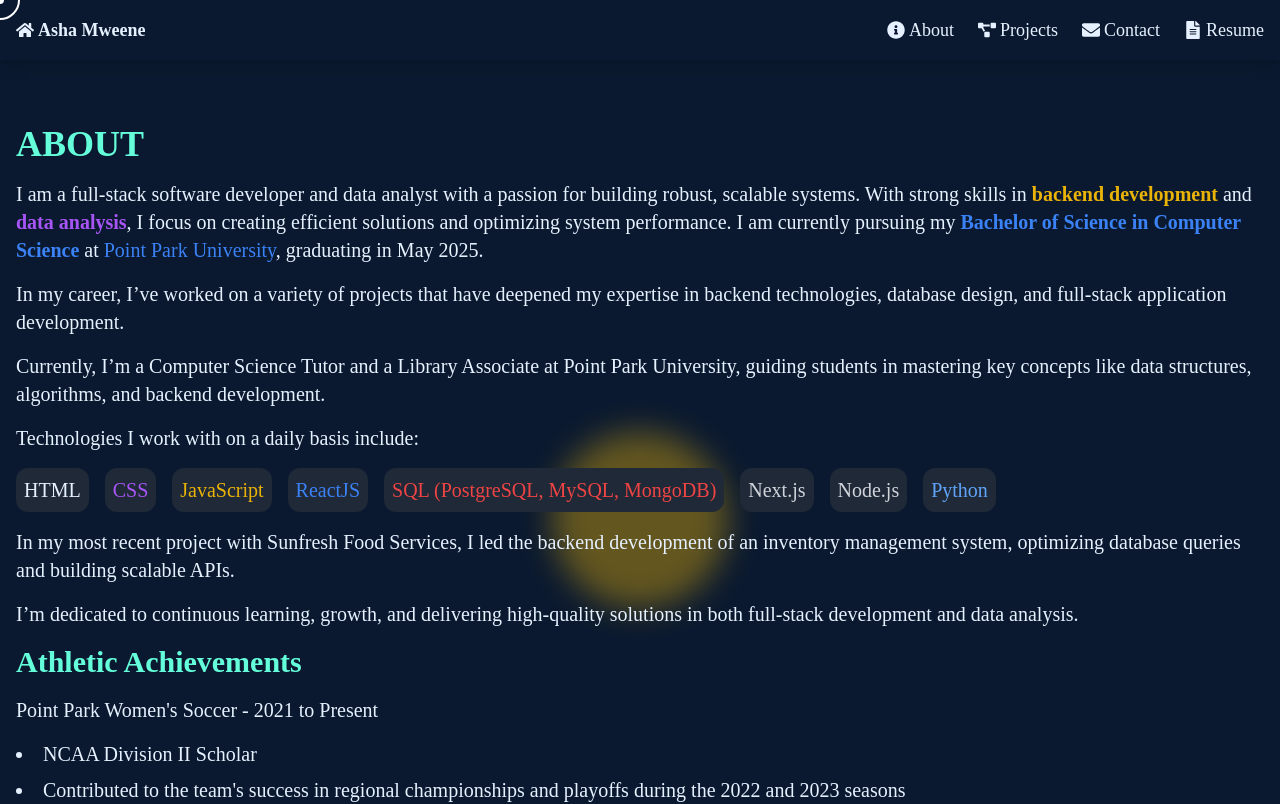
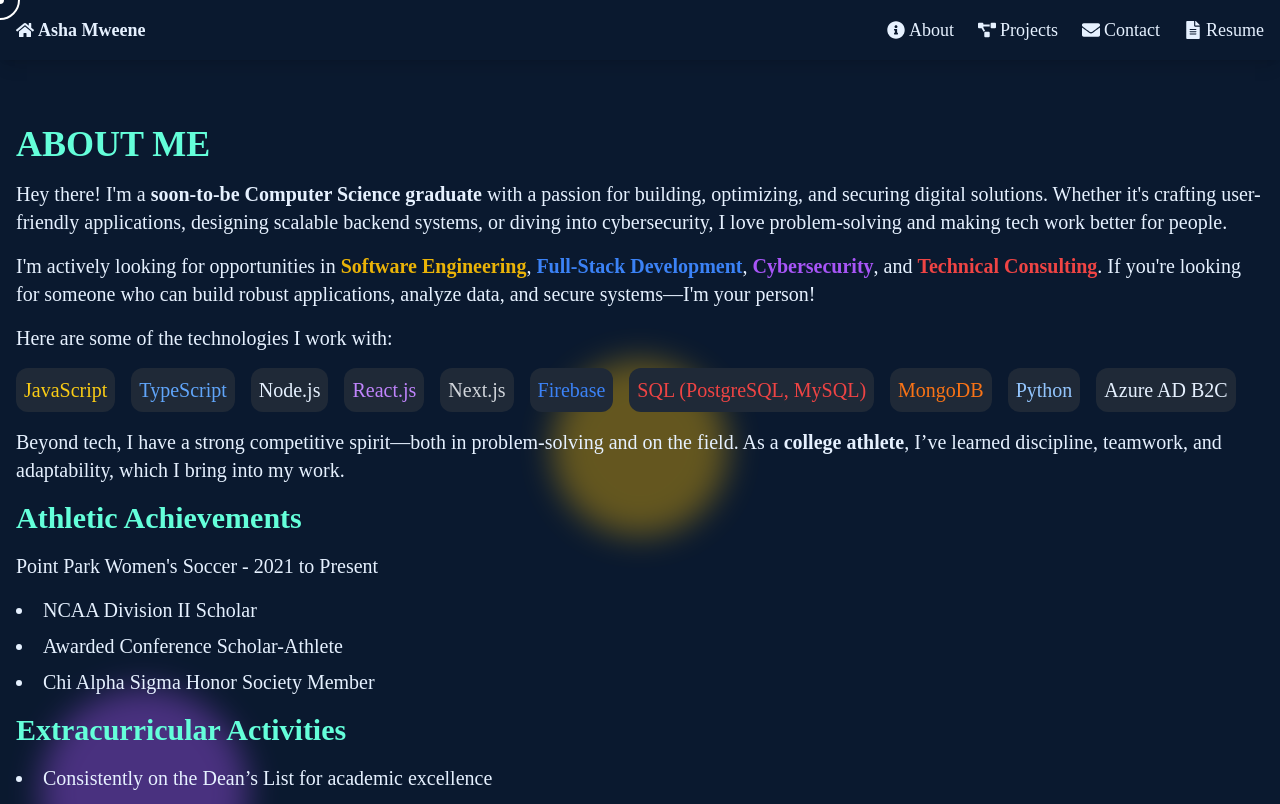
Before and after one commit to a-mwen/portfolio-website-, a Next.js app: page /about in a window 1280 px wide. Shown: the top 804 px of the page. Built offline with nearby package versions, Linux system fonts and the light colour scheme.

Commit message:
Updated portfolio

```diff
--- a/src/pages/about.js
+++ b/src/pages/about.js
@@ -8,10 +8,8 @@ export default function About() {
   useEffect(() => {
     gsap.fromTo(".about-content", { opacity: 0, y: 50 }, { opacity: 1, y: 0, duration: 1 });
 
-    // Animate technologies
     gsap.fromTo(".technology", { opacity: 0, y: -20 }, { opacity: 1, y: 0, duration: 1, stagger: 0.2 });
 
-    // Animate background shapes to move all over the screen
     const shapes = document.querySelectorAll(".shape");
     shapes.forEach(shape => {
       gsap.to(shape, {
@@ -31,48 +29,51 @@ export default function About() {
       <Cursor />
       <main className="container mx-auto p-4 flex flex-col justify-center items-start min-h-screen pt-12 md:pt-16">
         <div className="about-content relative z-10">
-          <h1 className="text-4xl font-bold text-green mb-4">ABOUT</h1>
+          <h1 className="text-4xl font-bold text-green mb-4">ABOUT ME</h1>
           <p className="text-lg sm:text-xl mb-4">
-            <span className="typography-font mb-8">
-              I am a full-stack software developer and data analyst with a passion for building robust, scalable systems. With strong skills in <span className="text-yellow-500 font-bold">backend development</span> and <span className="text-purple-500 font-bold">data analysis</span>, I focus on creating efficient solutions and optimizing system performance.
-              I am currently pursuing my <span className="text-blue-500 font-bold">Bachelor of Science in Computer Science</span> at <span className="text-blue-500">Point Park University</span>, graduating in May 2025.
-            </span>
+            Hey there! I'm a <span className="text-green-400 font-bold">soon-to-be Computer Science graduate</span> with a passion for building, optimizing, and securing digital solutions. Whether it's crafting user-friendly applications, designing scalable backend systems, or diving into cybersecurity, I love problem-solving and making tech work better for people.
           </p>
           <p className="text-lg sm:text-xl mb-4">
-            In my career, I’ve worked on a variety of projects that have deepened my expertise in backend technologies, database design, and full-stack application development.
+            I'm actively looking for opportunities in <span className="text-yellow-500 font-bold">Software Engineering</span>, <span className="text-blue-500 font-bold">Full-Stack Development</span>, <span className="text-purple-500 font-bold">Cybersecurity</span>, and <span className="text-red-500 font-bold">Technical Consulting</span>. If you're looking for someone who can build robust applications, analyze data, and secure systems—I'm your person!
           </p>
-          <p className="text-lg sm:text-xl mb-4">Currently, I’m a Computer Science Tutor and a Library Associate at Point Park University, guiding students in mastering key concepts like data structures, algorithms, and backend development.</p>
-          <p className="text-lg sm:text-xl mb-4">Technologies I work with on a daily basis include:</p>
+          <p className="text-lg sm:text-xl mb-4">Here are some of the technologies I work with:</p>
           <ul className="text-lg sm:text-xl mb-4 flex flex-wrap gap-4">
-            <li className="technology text-green-500 bg-gray-800 p-2 rounded-xl">HTML</li>
-            <li className="technology text-purple-500 bg-gray-800 p-2 rounded-xl">CSS</li>
-            <li className="technology text-yellow-500 bg-gray-800 p-2 rounded-xl">JavaScript</li>
-            <li className="technology text-blue-500 bg-gray-800 p-2 rounded-xl">ReactJS</li>
-            <li className="technology text-red-500 bg-gray-800 p-2 rounded-xl">SQL (PostgreSQL, MySQL, MongoDB)</li>
+            <li className="technology text-yellow-400 bg-gray-800 p-2 rounded-xl">JavaScript</li>
+            <li className="technology text-blue-400 bg-gray-800 p-2 rounded-xl">TypeScript</li>
+            <li className="technology text-green-400 bg-gray-800 p-2 rounded-xl">Node.js</li>
+            <li className="technology text-purple-400 bg-gray-800 p-2 rounded-xl">React.js</li>
             <li className="technology text-gray-300 bg-gray-800 p-2 rounded-xl">Next.js</li>
-            <li className="technology text-gray-300 bg-gray-800 p-2 rounded-xl">Node.js</li>
-            <li className="technology text-blue-400 bg-gray-800 p-2 rounded-xl">Python</li> {/* Added Python with blue styling */}
+            <li className="technology text-blue-500 bg-gray-800 p-2 rounded-xl">Firebase</li>
+            <li className="technology text-red-500 bg-gray-800 p-2 rounded-xl">SQL (PostgreSQL, MySQL)</li>
+            <li className="technology text-orange-500 bg-gray-800 p-2 rounded-xl">MongoDB</li>
+            <li className="technology text-blue-300 bg-gray-800 p-2 rounded-xl">Python</li>
+            <li className="technology text-green-500 bg-gray-800 p-2 rounded-xl">Azure AD B2C</li>
           </ul>
-          <p className="text-lg sm:text-xl mb-4">In my most recent project with Sunfresh Food Services, I led the backend development of an inventory management system, optimizing database queries and building scalable APIs.</p>
-          <p className="text-lg sm:text-xl mb-4">I’m dedicated to continuous learning, growth, and delivering high-quality solutions in both full-stack development and data analysis.</p>
+          <p className="text-lg sm:text-xl mb-4">
+            Beyond tech, I have a strong competitive spirit—both in problem-solving and on the field. As a <span className="text-green-400 font-bold">college athlete</span>, I’ve learned discipline, teamwork, and adaptability, which I bring into my work.
+          </p>
 
           {/* Athletic Achievements */}
           <h2 className="text-3xl font-bold text-green mb-4">Athletic Achievements</h2>
           <p className="text-lg sm:text-xl mb-4">Point Park Women&apos;s Soccer - 2021 to Present</p>
-          <ul className="list-disc list-inside mb-4 text-lg sm:text-xl"> {/* Ensured the font size is consistent */}
+          <ul className="list-disc list-inside mb-4 text-lg sm:text-xl">
             <li className="mb-2">NCAA Division II Scholar</li>
-            <li className="mb-2">Contributed to the team&apos;s success in regional championships and playoffs during the 2022 and 2023 seasons</li>
-            <li className="mb-2">Awarded conference Scholar-Athlete in 2022</li>
-            <li className="mb-2">Chi Alpha Sigma Member</li>
+            <li className="mb-2">Awarded Conference Scholar-Athlete</li>
+            <li className="mb-2">Chi Alpha Sigma Honor Society Member</li>
           </ul>
 
           {/* Extracurricular Activities */}
           <h2 className="text-3xl font-bold text-green mb-4">Extracurricular Activities</h2>
-          <ul className="list-disc list-inside mb-4 text-lg sm:text-xl"> {/* Font size aligned */}
-            <li className="mb-2">Consistent member of the Dean’s List for academic excellence</li>
-            <li className="mb-2">Active in organizations such as Rewrite the Code and ColorStack, promoting diversity in tech</li>
+          <ul className="list-disc list-inside mb-4 text-lg sm:text-xl">
+            <li className="mb-2">Consistently on the Dean’s List for academic excellence</li>
+            <li className="mb-2">Member of Rewrite the Code & ColorStack, advocating for diversity in tech</li>
           </ul>
+
+          <p className="text-lg sm:text-xl mt-6">
+            I’m excited to connect with companies and teams that value innovation, security, and impactful solutions. Let’s build something great together!
+          </p>
         </div>
+
         {/* Animated Shapes */}
         <div className="shape-one w-40 h-40 bg-green-500 opacity-40 rounded-full absolute top-0 right-10 filter blur-lg"></div>
         <div className="shape-two w-52 h-52 bg-purple-500 opacity-40 rounded-full absolute bottom-0 left-10 filter blur-lg"></div>
--- a/src/pages/index.js
+++ b/src/pages/index.js
@@ -69,7 +69,7 @@ export default function Home() {
               <h1 className="text-2xl font-bold text-green mb-2">Hello, I&apos;m</h1> {/* Escape single quote */}
               <h1 className="text-4xl sm:text-6xl font-bold mt-2 mb-4">Asha Mweene</h1>
               <p className="text-lg text-light-slate mb-4">
-                Software Engineer and Data Analyst
+                Full-Stack Software Engineer and Data Analyst
               </p>
               <div className="flex justify-center space-x-4"> {/* Align icons horizontally */}
                 <a href="https://www.linkedin.com/in/ashamweene" className="social-icon">
```
Also changed, not shown: 1 other file (tests, documents, lock files or other folders).
